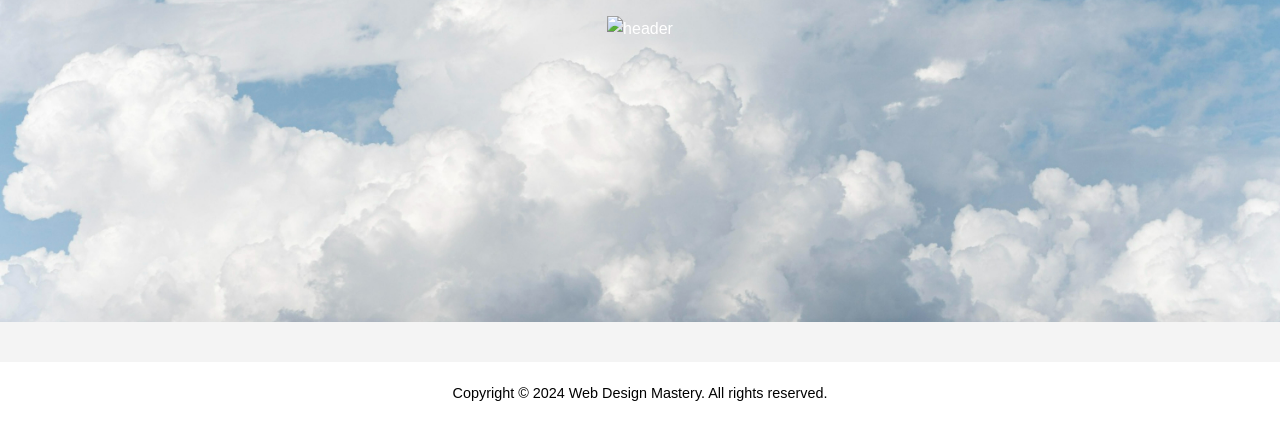
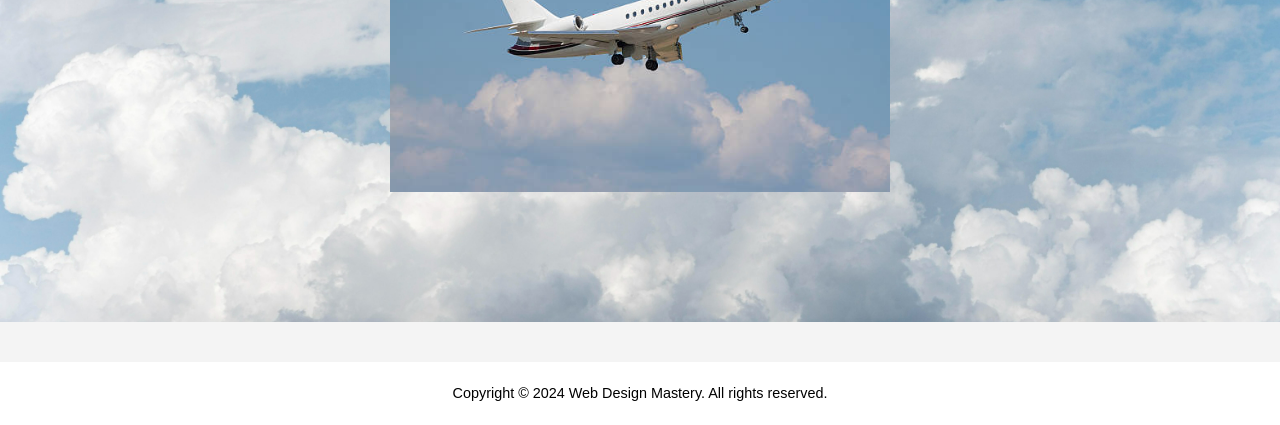
Before and after one commit to Srilakshmi966/Travel-Website-Landing-Page, a plain HTML site: page index.html in a window 1280 px wide. Shown: the part 600-1025 px from the top of the page. Drawn offline with nearby package versions, Linux system fonts and the light colour scheme; a script that the page names is missing; files whose address does not match are found by name.

Commit message:
Update index.html

```diff
--- a/index.html
+++ b/index.html
@@ -46,7 +46,7 @@
         </div>
       </div>
       <div class="header__image">
-        <img src='assets/head.jpg' alt="header"/>
+        <img src='head.jpg' alt="header"/>
       </div>
     </div>
   </header>
```
